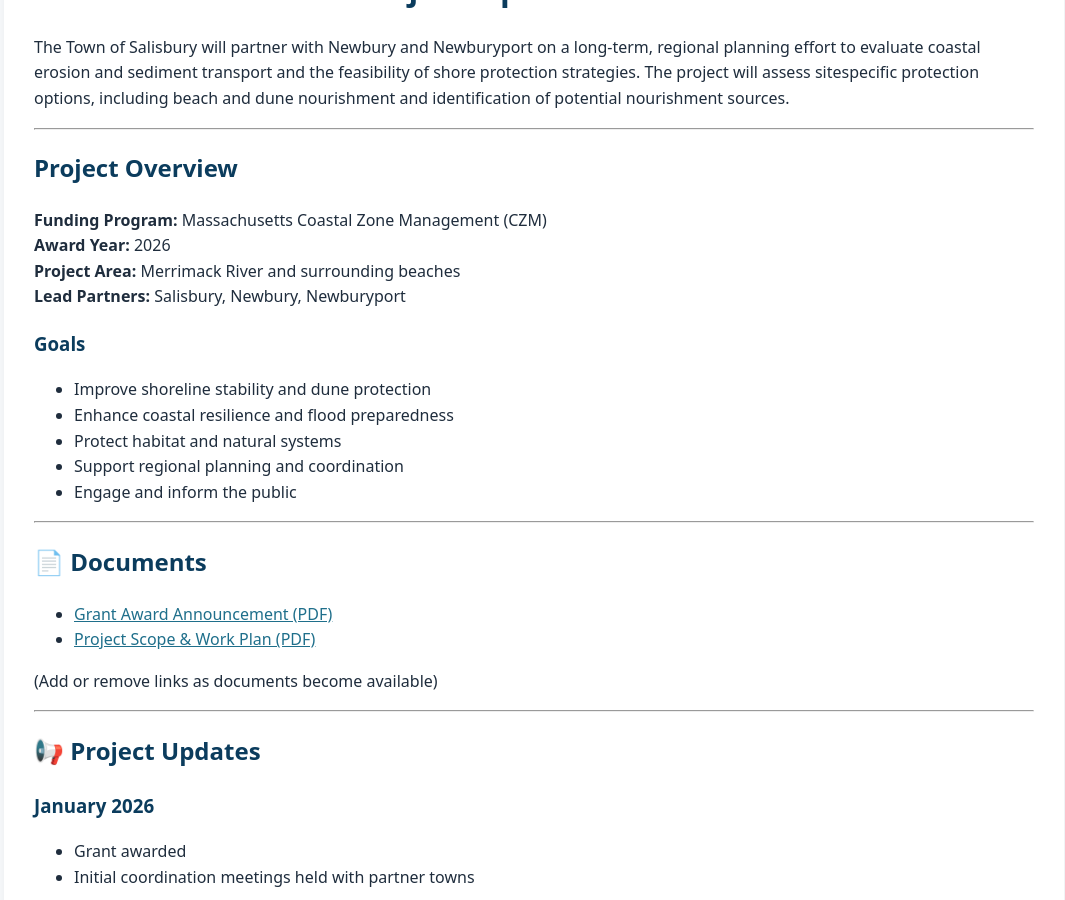
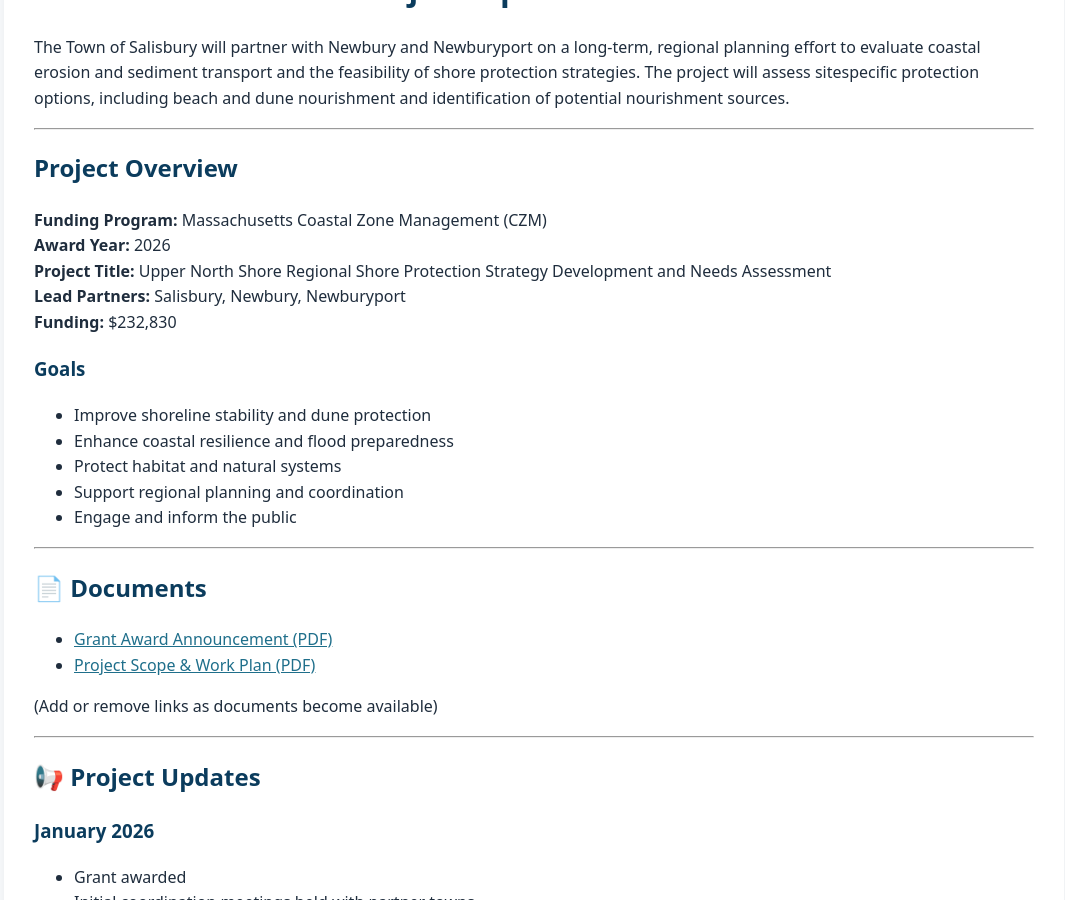
Before and after one commit to MAMRBAGOV/mamrba.gov, a Jekyll site: the page built from czm-grant.md, in a window 1280 px wide and 900 px high, scrolled down 680 px. Shown: the whole window, without its empty margins (106-1171 px from the left). Built offline with Jekyll 4.4.1, drawn with Linux system fonts in a browser that asks for light colours.

Commit message:
Update project title and funding details in czm-grant.md

```diff
--- a/czm-grant.md
+++ b/czm-grant.md
@@ -16,8 +16,9 @@ identification of potential nourishment sources.
 
 **Funding Program:** Massachusetts Coastal Zone Management (CZM)
 **Award Year:** 2026
-**Project Area:** Merrimack River and surrounding beaches
+**Project Title:** Upper North Shore Regional Shore Protection Strategy Development and Needs Assessment
 **Lead Partners:** Salisbury, Newbury, Newburyport
+**Funding:** $232,830
 
 ### Goals
 - Improve shoreline stability and dune protection
```
